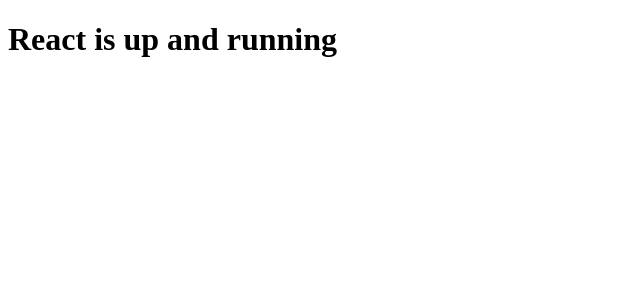
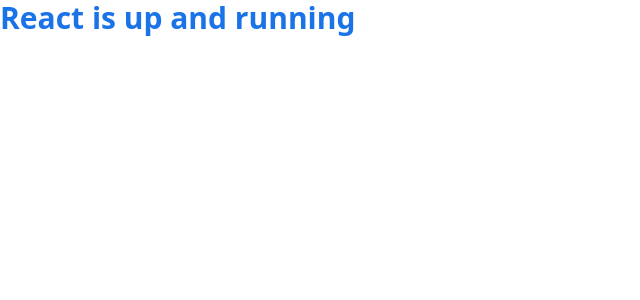
Before and after one commit to toddhainsworth/react-template, a React app: page / in a window 1280 px wide. Shown: the top 300 px of the page, without its empty margins (0-640 px from the left). Built offline with nearby package versions, Linux system fonts and the light colour scheme.

Commit message:
add tailwind

```diff
--- /dev/null
+++ b/postcss.config.cjs
@@ -0,0 +1,6 @@
+const tailwindcss = require('tailwindcss');
+const autoprefixer = require('autoprefixer');
+
+module.exports = {
+    plugins: [tailwindcss('./tailwind.config.cjs'), autoprefixer],
+};
--- /dev/null
+++ b/src/App.css
@@ -0,0 +1,3 @@
+@tailwind base;
+@tailwind components;
+@tailwind utilities;
--- a/src/App.js
+++ b/src/App.js
@@ -1,7 +1,8 @@
 import React from "react";
+import "./App.css";
 
 const App = () => {
-  return <h1>React is up and running</h1>;
+  return <h1 className="text-primary text-3xl font-bold">React is up and running</h1>;
 };
 
 export default App;
--- /dev/null
+++ b/tailwind.config.cjs
@@ -0,0 +1,11 @@
+module.exports = {
+    content: ['./src/**/*.{js,jsx}', './public/index.html'],
+    theme: {
+        extend: {
+            colors: {
+                primary: '#1B73E8',
+            },
+        },
+    },
+    plugins: [],
+};
--- a/webpack.config.js
+++ b/webpack.config.js
@@ -26,6 +26,10 @@
         exclude: /node_modules/,
         use: "babel-loader",
       },
+      {
+          test: /\.css$/i,
+          use: ['style-loader', 'css-loader', 'postcss-loader'],
+      },
     ],
   },
 };
```
Also changed, not shown: package.json (+7 -1 lines), 1 other file (tests, documents, lock files or other folders).
